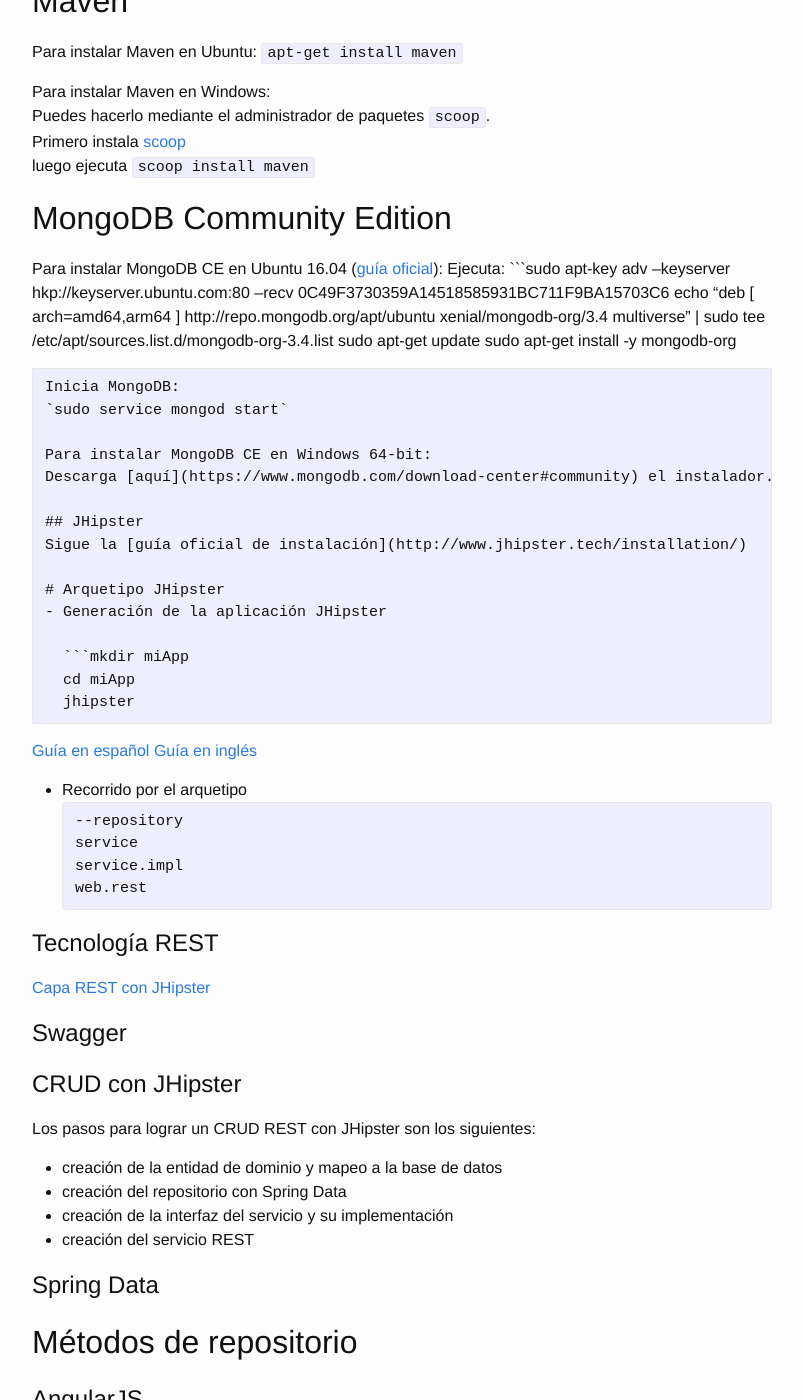
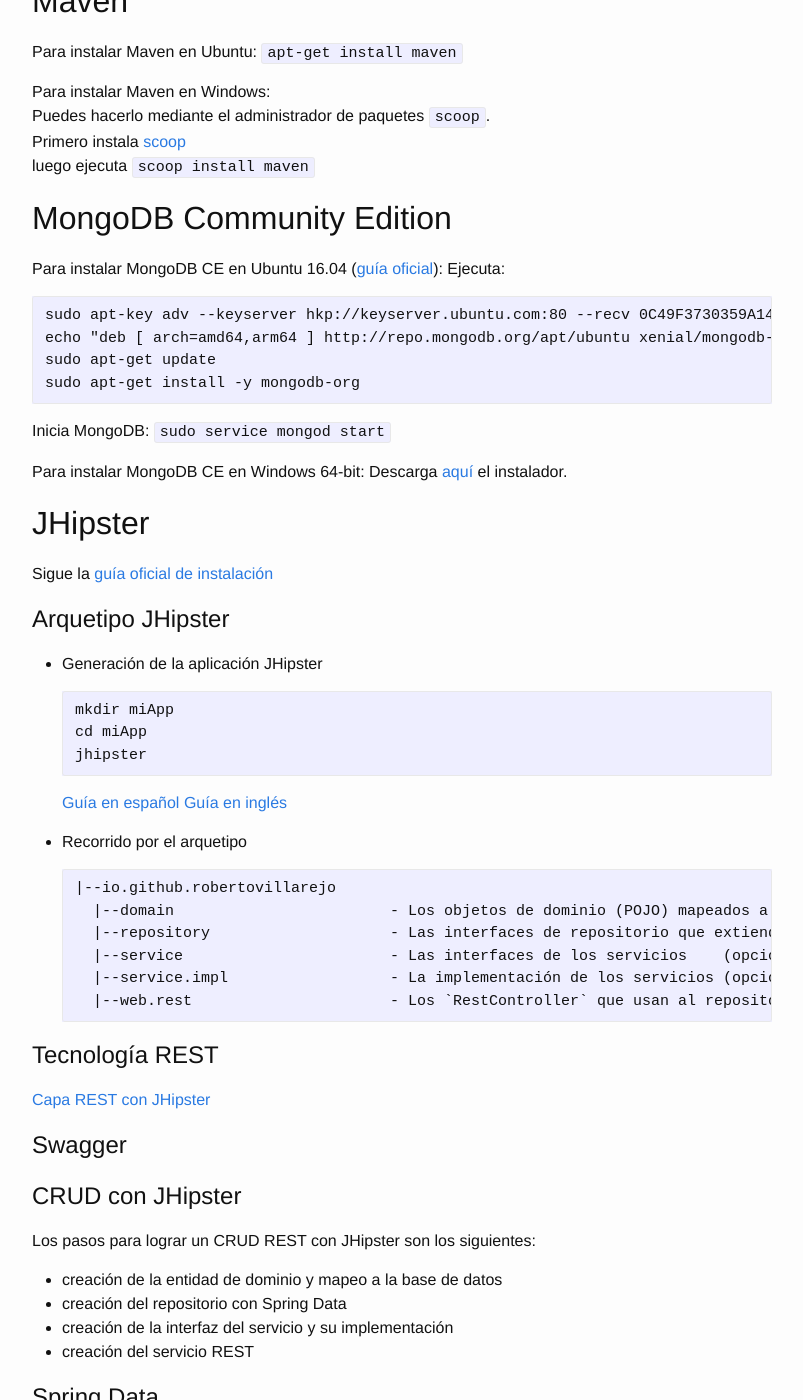
Before and after one commit to robertovillarejo/robertovillarejo, a Jekyll site: the page built from _posts/2017-09-28-jhipster-course.markdown, in a window 1280 px wide and 1400 px high, scrolled down 591 px. Shown: the whole window, without its empty margins (238-1041 px from the left). Built offline with Jekyll 4.4.1, drawn with Linux system fonts in a browser that asks for light colours.

Commit message:
Fix code blocks in JHipster Course post

````diff
--- a/_posts/2017-09-28-jhipster-course.markdown
+++ b/_posts/2017-09-28-jhipster-course.markdown
@@ -31,7 +31,8 @@ luego ejecuta `scoop install maven`
 ## MongoDB Community Edition
 Para instalar MongoDB CE en Ubuntu 16.04 ([guía oficial](https://docs.mongodb.com/manual/tutorial/install-mongodb-on-ubuntu/)):
 Ejecuta:
-```sudo apt-key adv --keyserver hkp://keyserver.ubuntu.com:80 --recv 0C49F3730359A14518585931BC711F9BA15703C6
+```
+sudo apt-key adv --keyserver hkp://keyserver.ubuntu.com:80 --recv 0C49F3730359A14518585931BC711F9BA15703C6
 echo "deb [ arch=amd64,arm64 ] http://repo.mongodb.org/apt/ubuntu xenial/mongodb-org/3.4 multiverse" | sudo tee /etc/apt/sources.list.d/mongodb-org-3.4.list
 sudo apt-get update
 sudo apt-get install -y mongodb-org
@@ -48,7 +49,8 @@ Sigue la [guía oficial de instalación](http://www.jhipster.tech/installation/)
 # Arquetipo JHipster
 - Generación de la aplicación JHipster
 
-  ```mkdir miApp
+  ```
+  mkdir miApp
   cd miApp
   jhipster
   ```
@@ -56,11 +58,13 @@ Sigue la [guía oficial de instalación](http://www.jhipster.tech/installation/)
   [Guía en inglés](http://www.jhipster.tech/creating-an-app/)
 
 - Recorrido por el arquetipo
-  ```--domain
-  --repository
-  service
-  service.impl
-  web.rest
+  ```
+  |--io.github.robertovillarejo
+    |--domain                        - Los objetos de dominio (POJO) mapeados a la BD
+    |--repository                    - Las interfaces de repositorio que extienden de JpaRepository o MongoRepository
+    |--service                       - Las interfaces de los servicios    (opcional)
+    |--service.impl                  - La implementación de los servicios (opcional)
+    |--web.rest                      - Los `RestController` que usan al repositorio o al servicio
   ```
 
 # Tecnología REST
````
